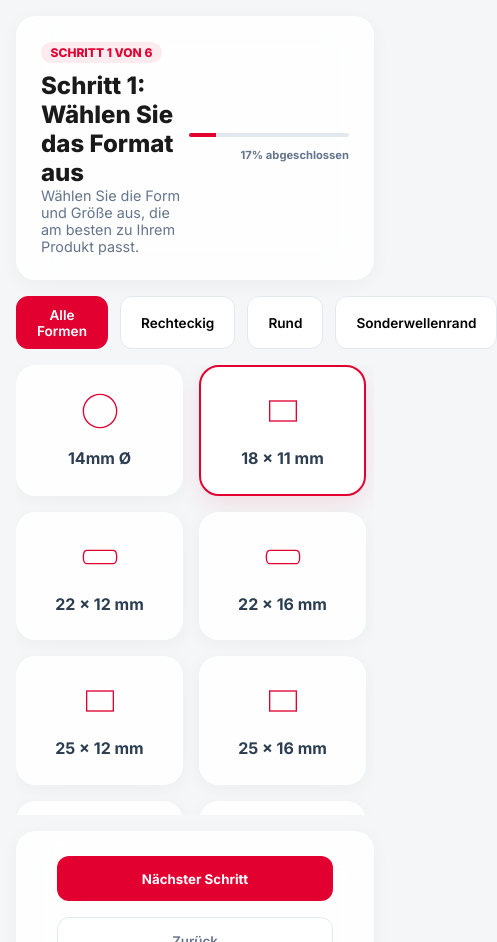
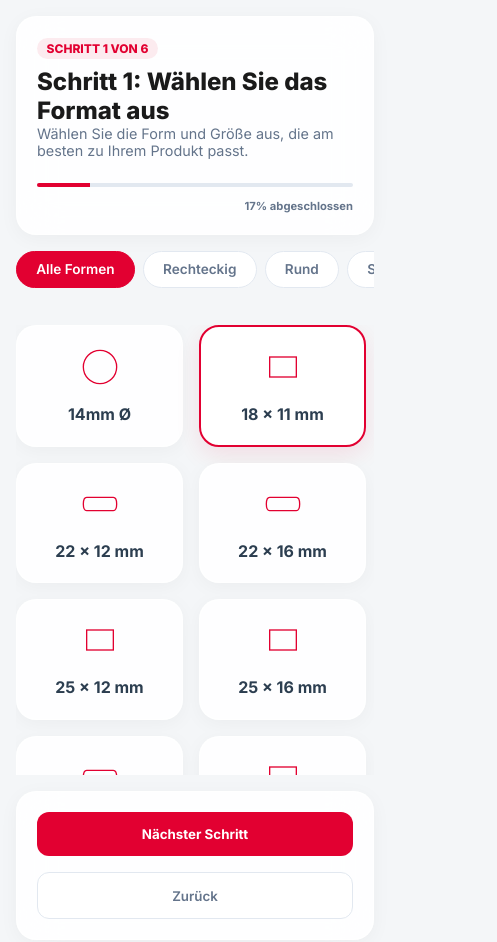
Before and after one commit to gabor-fodor/label-configurator-prototype, a website built with Vite: page index.html in a window 390 px wide. Both pictures are taken after a click on the button "Konfiguration starten". Shown: the top 942 px of the page, 497 px wide, since content can reach past the window. Built offline with nearby package versions, Linux system fonts and the light colour scheme.

Commit message:
feat: enhance mobile responsiveness and refactor filter bar for improved touch interactions

```diff
--- a/style.css
+++ b/style.css
@@ -48,10 +48,31 @@ body { background: var(--bg-color); color: var(--text-primary); min-height: 100v
 .progress-text { font-size: 0.7rem; font-weight: 700; color: var(--text-secondary); }
 
 /* Step 1 & 2 remain similar but refined */
-.filter-bar { display: flex; gap: 0.75rem; margin-bottom: 1rem; }
+.filter-bar {
+  display: flex;
+  gap: 0.5rem;
+  margin-bottom: 1.5rem;
+  overflow-x: auto;
+  padding-bottom: 0.8rem;
+  -webkit-overflow-scrolling: touch;
+  scrollbar-width: none; /* Hide scrollbar for clean look */
+}
+
+.filter-bar::-webkit-scrollbar {
+  display: none;
+}
+
 .filter-btn {
-  background: white; border: 1px solid #e2e8f0; padding: 0.6rem 1.25rem;
-  border-radius: 12px; font-size: 0.85rem; font-weight: 600; cursor: pointer; transition: var(--transition);
+  padding: 0.6rem 1.2rem;
+  border-radius: 99px;
+  border: 1px solid #e2e8f0;
+  background: white;
+  color: var(--text-secondary);
+  font-weight: 600;
+  font-size: 0.85rem;
+  cursor: pointer;
+  transition: var(--transition);
+  white-space: nowrap;
 }
 .filter-btn.active { background: var(--accent-color); color: white; border-color: var(--accent-color); }
 
@@ -622,8 +643,74 @@ p { color: var(--text-secondary); font-size: 0.9rem; }
 }
 
 @media (max-width: 1024px) {
-  #app { grid-template-columns: 1fr; padding: 1rem; }
+  body { align-items: flex-start; justify-content: flex-start; padding: 0; }
+  #app { grid-template-columns: 1fr; padding: 1rem; min-height: auto; width: 100%; max-width: 100vw; overflow-x: hidden; }
   .sidebar { order: -1; }
   .footer-actions { flex-direction: column-reverse; gap: 1rem; }
-  .btn-secondary, .btn-primary { width: 100%; }
+  .btn-secondary, .btn-primary { width: 100%; min-width: auto; }
 }
+
+/* Specific Mobile Fixes (Phones) */
+@media (max-width: 768px) {
+  .header-card {
+    flex-direction: column;
+    align-items: flex-start;
+    gap: 1.5rem;
+    padding: 1.5rem !important;
+  }
+
+  .progress-container {
+    width: 100%;
+    max-width: none;
+  }
+
+  .hero-content h1 {
+    font-size: 1.75rem;
+    word-break: break-word;
+    hyphens: auto;
+  }
+
+  .hero-card {
+    padding: 2.5rem 1rem !important;
+    min-height: auto;
+  }
+
+  .hero-graphic {
+    width: 120px;
+  }
+
+  .btn-hero {
+    width: 100%;
+    padding: 1rem 1.5rem;
+    font-size: 1.1rem;
+    justify-content: center;
+  }
+
+  .bento-card {
+    padding: 1.25rem !important;
+  }
+
+  .footer-card {
+    padding: 1.25rem !important;
+  }
+
+  .inquiry-grid {
+    grid-template-columns: 1fr;
+    gap: 1rem;
+  }
+
+  .form-group.full-width {
+    grid-column: span 1;
+  }
+
+  .form-section {
+    padding: 1.25rem !important;
+  }
+}
+
+/* Extra small screens */
+@media (max-width: 400px) {
+  .hero-content h1 {
+    font-size: 1.5rem;
+  }
+}
```
